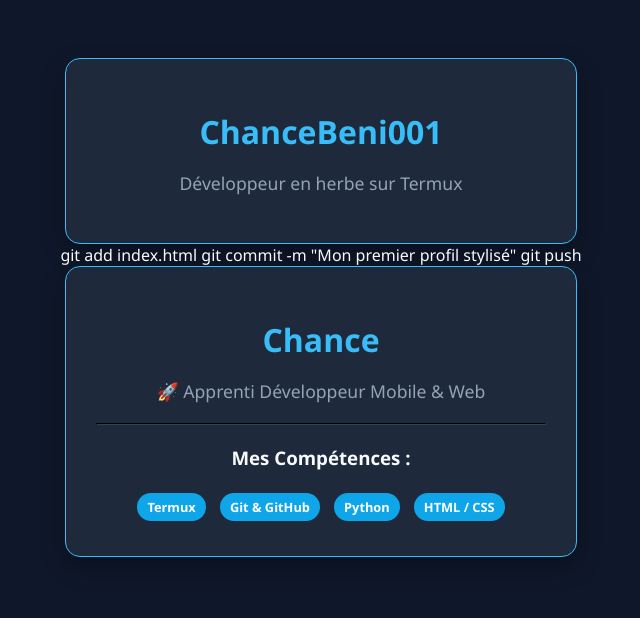
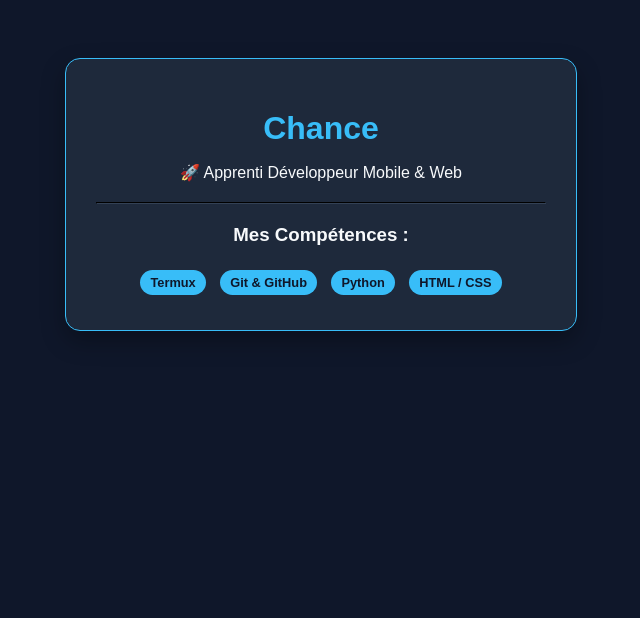
Before and after one commit to ChanceBeni001/mon-site-web, a plain HTML site: page index.html in a window 1280 px wide. Shown: the whole page, without its empty margins (319-959 px from the left). Drawn offline with Linux system fonts and the light colour scheme.

Commit message:
Nettoyage complet

```diff
--- a/index.html
+++ b/index.html
@@ -1,7 +1,3 @@
-<!DOCTYPE html>
-<html lang="fr">
-<head>
-    <meta charset="UTF-8">
 <!DOCTYPE html>
 <html lang="fr">
 <head>
@@ -26,42 +22,9 @@
             border: 1px solid #38bdf8;
         }
         h1 { color: #38bdf8; margin-bottom: 5px; }
-    </style>
-</head>
-<body>
-    <div class="carte">
-        <h1>ChanceBeni001</h1>
-        <p>Développeur en herbe sur Termux</p>
-    </div>
-</body>
-</html>
-git add index.html
-git commit -m "Mon premier profil stylisé"
-git push
-    <meta name="viewport" content="width=device-width, initial-scale=1.0">
-    <title>Mon Profil Développeur</title>
-    <style>
-        body {
-            font-family: 'Segoe UI', Tahoma, Geneva, Verdana, sans-serif;
-            background-color: #0f172a;
-            color: #f8fafc;
-            text-align: center;
-            padding: 50px 20px;
-        }
-        .carte {
-            background-color: #1e293b;
-            max-width: 450px;
-            margin: 0 auto;
-            padding: 30px;
-            border-radius: 15px;
-            box-shadow: 0 10px 25px rgba(0,0,0,0.3);
-            border: 1px solid #38bdf8;
-        }
-        h1 { color: #38bdf8; margin-bottom: 5px; }
-        p { color: #94a3b8; font-size: 1.1rem; }
         .badge {
-            background-color: #0ea5e9;
-            color: white;
+            background-color: #38bdf8;
+            color: #0f172a;
             padding: 5px 10px;
             border-radius: 20px;
             font-size: 0.8rem;
```
